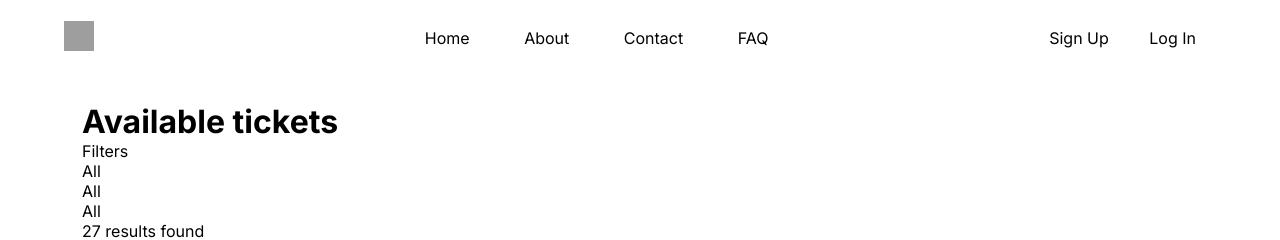
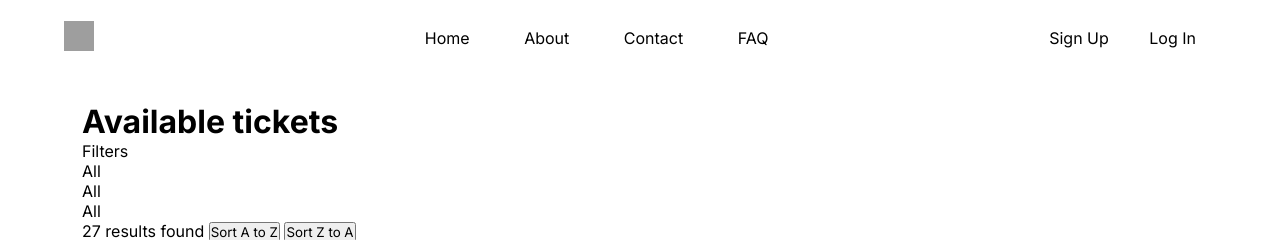
Before and after one commit to lorikagajs/Ueb-2, a PHP site: page /find.php in a window 1280 px wide. Shown: the part 26-266 px from the top of the page. Run offline with PHP 8.4, Linux system fonts and the light colour scheme; data that the repository does not hold is empty; some libraries are stand-ins or nearby versions; grey boxes are pictures that could not be loaded.

Commit message:
added style to sort buttons

```diff
--- a/TicketBooker - Front/public/find.php
+++ b/TicketBooker - Front/public/find.php
@@ -202,19 +202,21 @@ if (isset($_GET['sort'])) {
 		</div>
 		<div class="search">
 			<div class="results">
-				<p><span id="amount"><?php echo count(filterTickets($tickets)); ?></span> results found</p>
+				<p style="display: inline-block;"><span id="amount"><?php echo count(filterTickets($tickets)); ?></span> results found </p>
+				<div class="sort-buttons" style="display: inline-block;">
+			<form action="" method="GET">
+				<button type="submit" name="sort" value="az" class="btn" style="display: inline-block;">Sort A to Z</button>
+				<button type="submit" name="sort" value="za" class="btn" style="display: inline-block;">Sort Z to A</button>
+			</form>
+		</div>
 			</div>
+
 			<button id="search" class="btn">
 				<img src="assets/icons/search.svg" alt="">
 				<p>Search</p>
 			</button>
 		</div>
-		<div class="sort-buttons">
-			<form action="" method="GET">
-				<button type="submit" name="sort" value="az">Sort A to Z</button>
-				<button type="submit" name="sort" value="za">Sort Z to A</button>
-			</form>
-		</div>
+
 		<div class="tickets row g-4">
 			<?php foreach (filterTickets($tickets) as $ticket) : ?>
 				<div class="col-md-6 col-lg-4">
```
